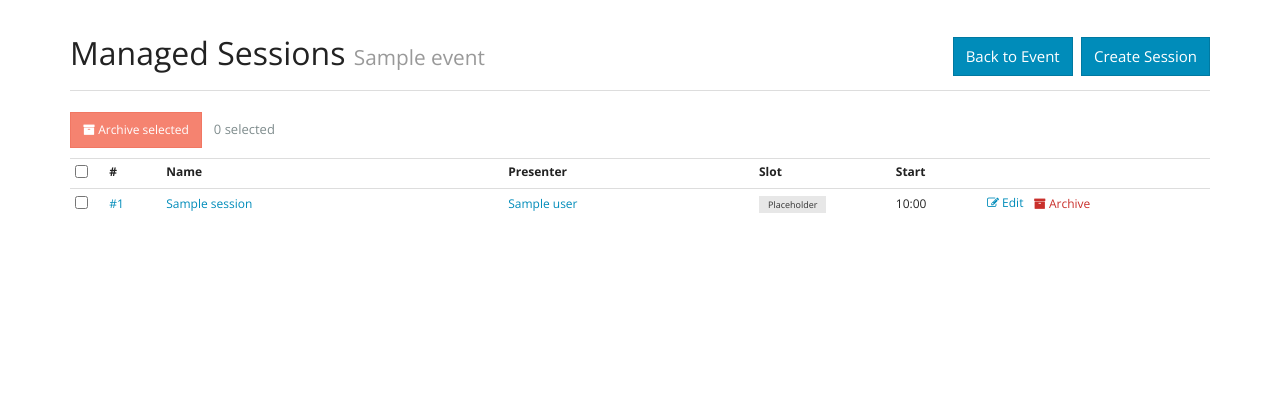
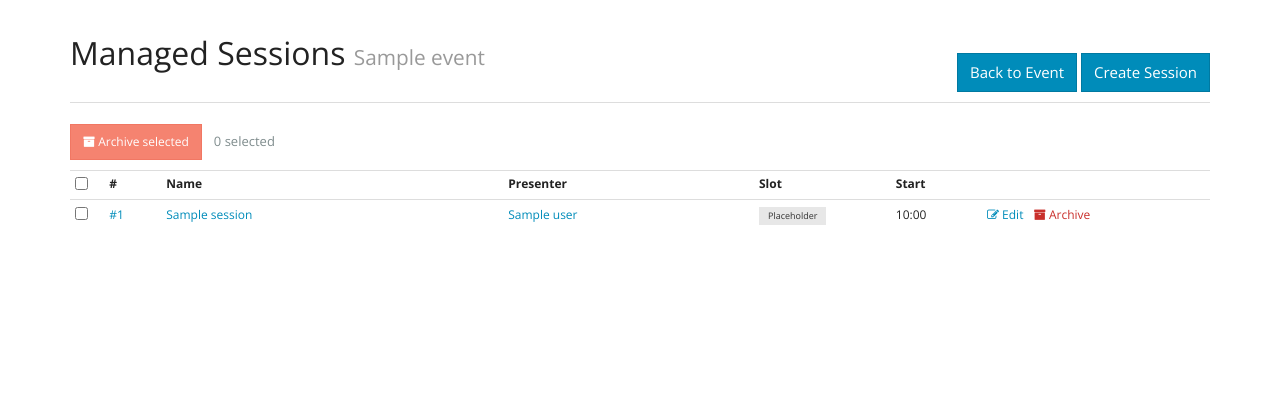
Before and after one commit to Mre11i0t/null-community-platform, a Django app: template templates/leads/event_sessions/index.html in a window 1280 px wide. Shown: the part 45-465 px from the top of the page. Run offline with Django 5.2, Linux system fonts and the light colour scheme; the template is opened without the code that fills it: most values are stand-ins (such as "Sample title", 1, 10 or a date in 2020); some libraries are stand-ins or nearby versions.

Commit message:
Fix session-management header alignment with long event names
The "Back to Event" / "Create Session" buttons were pull-right INSIDE the
<h2>, so a long event name (e.g. the July flagship) wrapped the heading and
the buttons drifted up and overlapped the page-header rule. Move the action
buttons into a pull-right div before the h2 with clearfix, so they stay
cleanly top-right while the title wraps naturally below.

Co-Authored-By: Claude Opus 4.8 (1M context) <noreply@anthropic.com>

```diff
--- a/templates/leads/event_sessions/index.html
+++ b/templates/leads/event_sessions/index.html
@@ -3,14 +3,12 @@
 {% block content %}
 <div class="row">
   <div class="col-md-12">
-    <div class="page-header">
-      <h2>
-        Managed Sessions <small>{{ event.descriptive_name }}</small>
-        <span class="pull-right">
-          <a href="{% url 'leads:event_show' event.pk %}" class="btn btn-primary">Back to Event</a>
-          <a href="{% url 'leads:session_new' event.pk %}" class="btn btn-primary">Create Session</a>
-        </span>
-      </h2>
+    <div class="page-header clearfix">
+      <div class="pull-right" style="margin-top:18px">
+        <a href="{% url 'leads:event_show' event.pk %}" class="btn btn-primary">Back to Event</a>
+        <a href="{% url 'leads:session_new' event.pk %}" class="btn btn-primary">Create Session</a>
+      </div>
+      <h2 style="margin-top:0">Managed Sessions <small>{{ event.descriptive_name }}</small></h2>
     </div>
   </div>
 </div>
```
